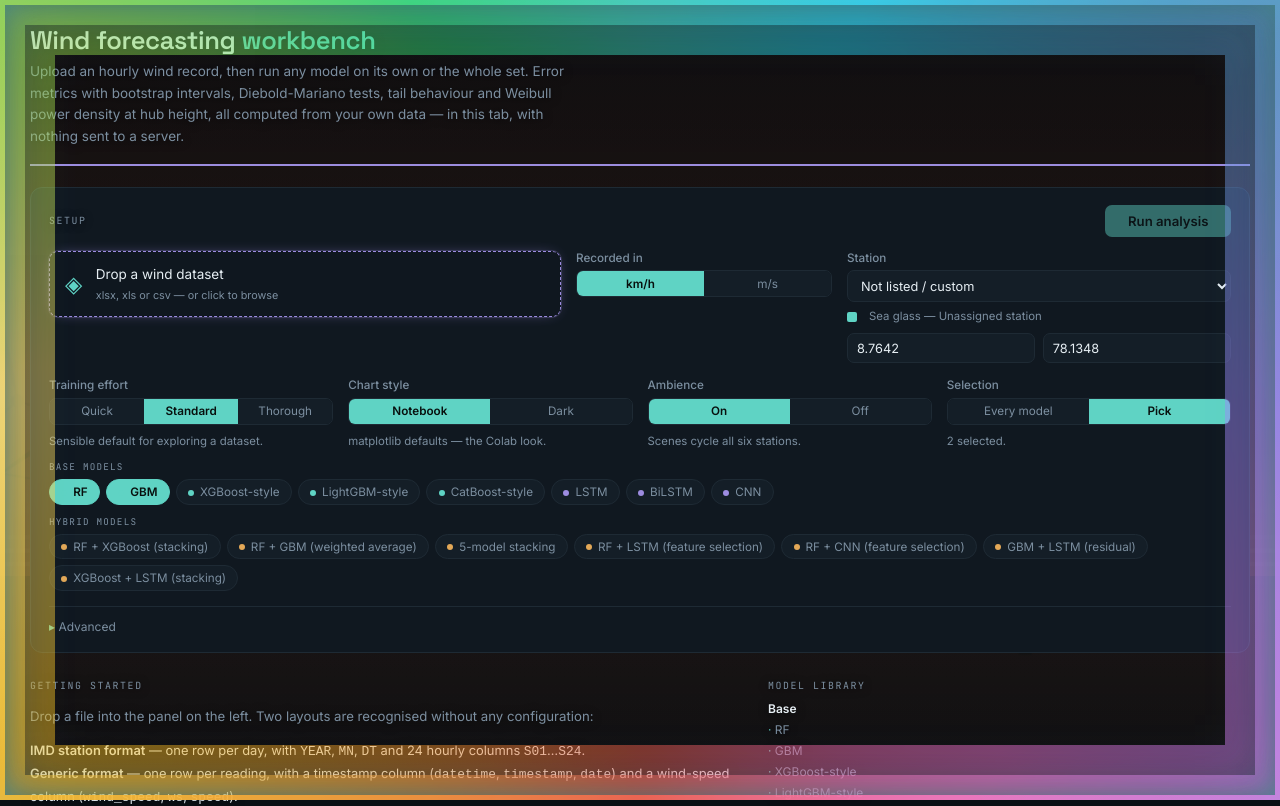
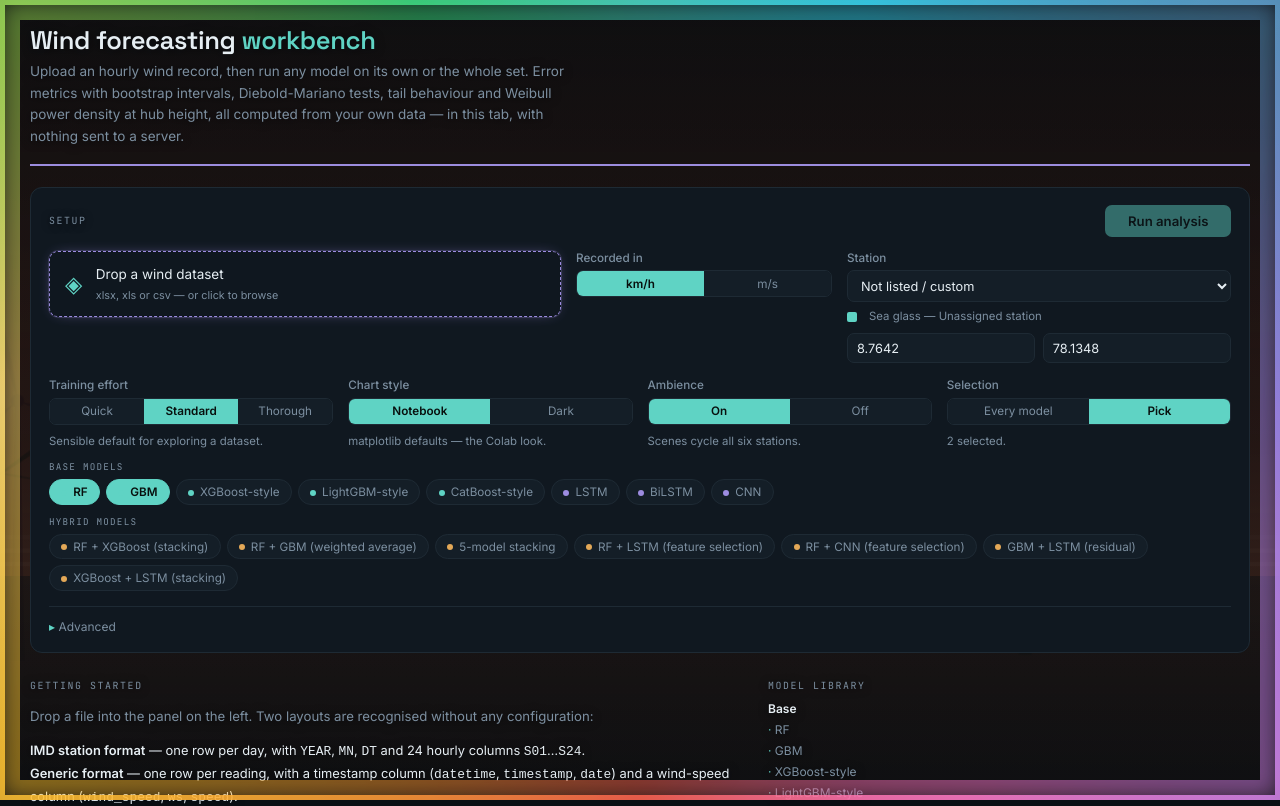
Before and after one commit to Psyfi4/Windometer, a Next.js app: page / in a window 1280 px wide. Shown: the top 806 px of the page. Built offline with nearby package versions, Linux system fonts and the light colour scheme.

Commit message:
Add files via upload

```diff
--- a/app/globals.css
+++ b/app/globals.css
@@ -23,7 +23,7 @@
   --on-accent: #08100e;
   --frame-w: 5px;
   --halo-blur: 12px;
-  --halo-far-blur: 24px;
+  --halo-spread: 20px;   /* how far the glow reaches in from the edge */
   --violet: #9d8ce0;
   --amber: #e3a857;
   --coral: #e56c73;
@@ -477,13 +477,9 @@ svg text { font-family: var(--body); }
     border-color: var(--line);
     box-shadow: none;
   }
-  .frame, .frame-halo, .frame-halo-far {
-    animation: none;
-  }
+  .frame, .frame-halo { animation: none; }
   .frame { opacity: 1; }
-  .frame-halo { opacity: 0.5; }
-  .frame-halo-far { opacity: 0.28; }
-  .frame-glow { animation: none; opacity: 0.6; }
+  .frame-halo { opacity: 0.55; }
   [style*="bladeSpin"], .backdrop svg g { animation: none !important; }
 }
 
@@ -491,16 +487,14 @@ svg text { font-family: var(--body); }
 /* ====================================================================
    Window frame
 
-   Three stacked layers make the perimeter read as light rather than as a
-   painted band:
+   Two layers make the perimeter read as light rather than as a painted band:
 
-     halo   a wide, heavily blurred sweep that bleeds inward and pulses
-     band   a crisp hairline of the same sweep, riding on top
-     bloom  an inset wash reaching further into the page
+     halo  a blurred sweep hugging the edge, pulsing
+     band  a crisp hairline of the same sweep, riding on top
 
-   All three use a conic gradient so each edge of the window carries a
-   different part of the spectrum at the same instant; a linear gradient
-   would leave the left and right edges flat.
+   Both use a conic gradient so each edge of the window carries a different
+   part of the spectrum at the same instant; a linear gradient would leave
+   the left and right edges flat.
    ==================================================================== */
 
 /* Registered so the sweep angle can interpolate. Without this the browser
@@ -527,26 +521,15 @@ svg text { font-family: var(--body); }
   will-change: opacity;
 }
 
-/* the soft light, well outside the hairline */
+/* the glow, hugging the edge just inside the hairline */
 .frame-halo {
   z-index: 58;
-  padding: calc(var(--frame-w, 5px) * 5);
+  padding: var(--halo-spread, 20px);
   filter: blur(var(--halo-blur, 12px)) saturate(1.3);
   opacity: 0.55;
   animation:
     frameSweep 26s linear infinite,
     haloBreathe 7s ease-in-out infinite;
-}
-
-/* a second, wider and slower halo so the pulse never fully lands on zero */
-.frame-halo-far {
-  z-index: 57;
-  padding: calc(var(--frame-w, 5px) * 11);
-  filter: blur(var(--halo-far-blur, 24px)) saturate(1.4);
-  opacity: 0.3;
-  animation:
-    frameSweep 38s linear infinite reverse,
-    haloBreatheSlow 11s ease-in-out infinite;
 }
 
 /* the crisp edge */
@@ -559,18 +542,6 @@ svg text { font-family: var(--body); }
     edgeBreathe 7s ease-in-out infinite;
 }
 
-/* the wash reaching into the page */
-.frame-glow {
-  position: fixed;
-  inset: 0;
-  z-index: 59;
-  pointer-events: none;
-  box-shadow:
-    inset 0 0 40px -12px var(--breathe-1, #5fd3c4),
-    inset 0 0 110px -46px var(--breathe-2, #9d8ce0);
-  animation: frameBloom 9s ease-in-out infinite;
-}
-
 @keyframes frameSweep {
   to { --frame-angle: 360deg; }
 }
@@ -580,25 +551,15 @@ svg text { font-family: var(--body); }
   50%      { opacity: 0.85; }
 }
 
-@keyframes haloBreatheSlow {
-  0%, 100% { opacity: 0.18; }
-  50%      { opacity: 0.46; }
-}
-
 @keyframes edgeBreathe {
   0%, 100% { opacity: 0.78; }
-  50%      { opacity: 1; }
-}
-
-@keyframes frameBloom {
-  0%, 100% { opacity: 0.5; }
   50%      { opacity: 1; }
 }
 
 /* Browsers without @property leave the sweep still. Drift the whole layer
    instead so there is always some movement. */
 @supports not (background: paint(x)) {
-  .frame, .frame-halo, .frame-halo-far { background-size: 100% 100%; }
+  .frame, .frame-halo { background-size: 100% 100%; }
 }
 
 /* ====================================================================
--- a/app/page.jsx
+++ b/app/page.jsx
@@ -228,11 +228,8 @@ export default function Page() {
         <Backdrop enabled={ambience} pinned={site !== 'auto' ? site : null} />
         {ambience && (
           <>
-            {/* outermost soft light first, crisp edge last, so the hairline
-                sits on top of its own glow */}
-            <div className="frame-layer frame-halo-far" aria-hidden="true" />
+            {/* halo first, crisp edge on top of it */}
             <div className="frame-layer frame-halo" aria-hidden="true" />
-            <div className="frame-glow" aria-hidden="true" />
             <div className="frame-layer frame" aria-hidden="true" />
           </>
         )}
```
